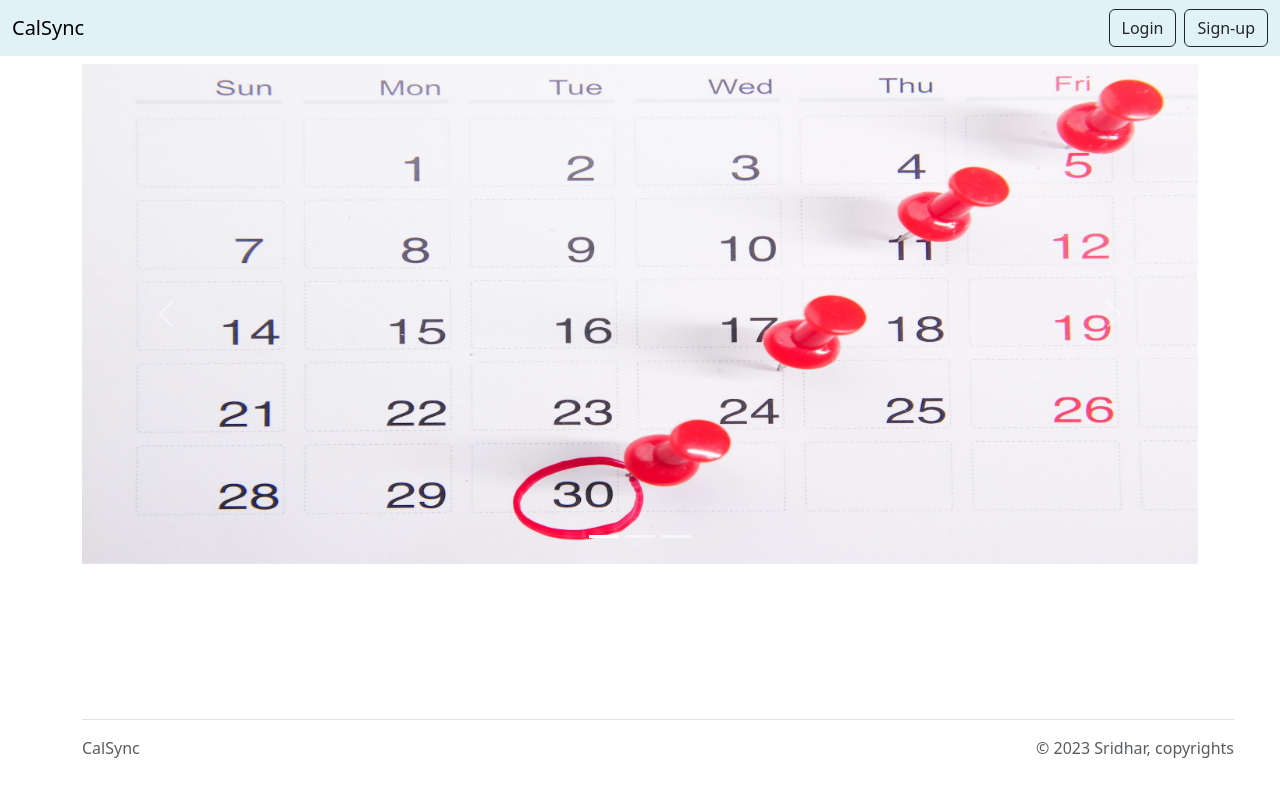
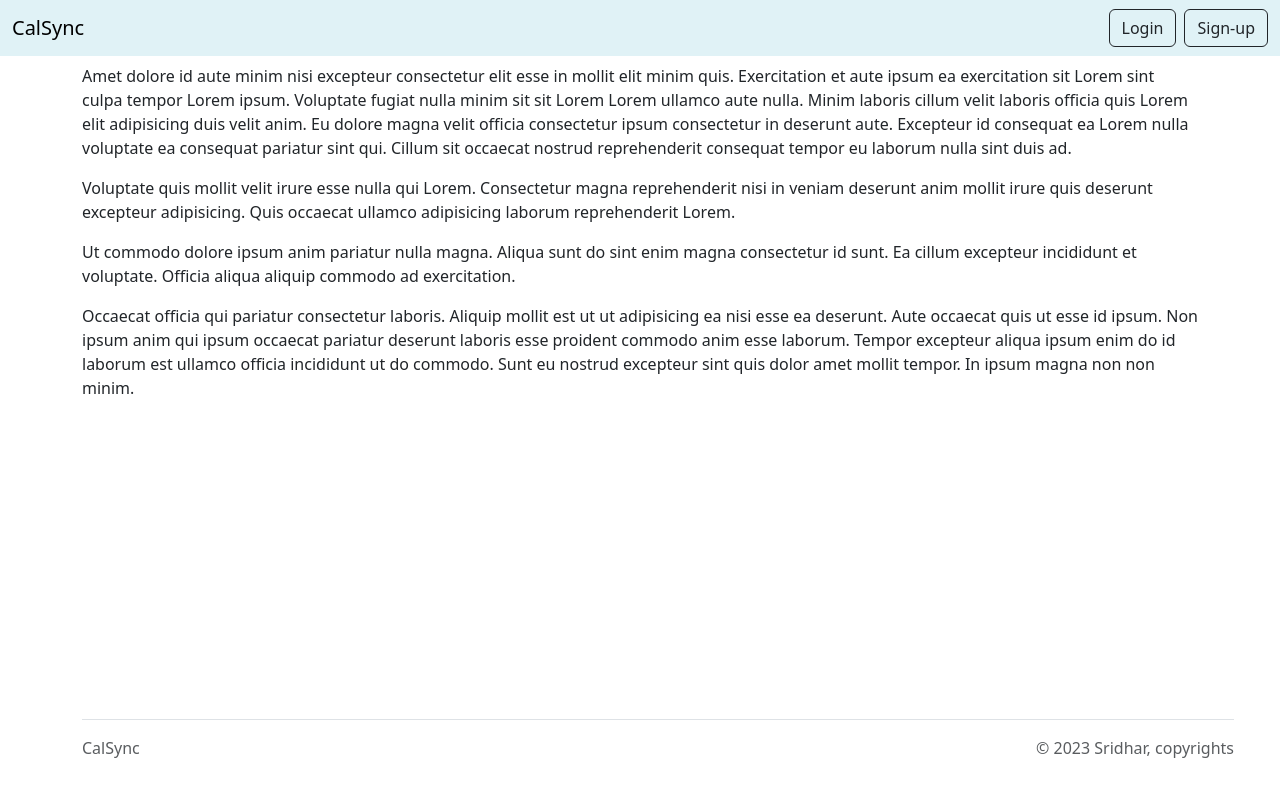
Before and after one commit to sridharrajaram/cronofy-calendar-sync-frontend-react, a React (Create React App) app: page / in a window 1280 px wide. Shown: the top 796 px of the page. Built offline with nearby package versions, Linux system fonts and the light colour scheme.

Commit message:
landingpage content change

```diff
--- a/src/components/LandingPageContent.js
+++ b/src/components/LandingPageContent.js
@@ -6,7 +6,7 @@ import laptops from '../assets/images/laptops.jpg';
 function LandingPageContent() {
     return (
         <div className="container mt-2">
-            <div id="carouselExampleIndicators" class="carousel slide" data-bs-ride="true">
+            {/* <div id="carouselExampleIndicators" class="carousel slide" data-bs-ride="true">
                 <div class="carousel-indicators">
                     <button type="button" data-bs-target="#carouselExampleIndicators" data-bs-slide-to="0" class="active" aria-current="true" aria-label="Slide 1"></button>
                     <button type="button" data-bs-target="#carouselExampleIndicators" data-bs-slide-to="1" aria-label="Slide 2"></button>
@@ -31,11 +31,20 @@ function LandingPageContent() {
                     <span class="carousel-control-next-icon" aria-hidden="true"></span>
                     <span class="visually-hidden">Next</span>
                 </button>
-            </div>
+            </div> */}
+                <p>
+                    Amet dolore id aute minim nisi excepteur consectetur elit esse in mollit elit minim quis. Exercitation et aute ipsum ea exercitation sit Lorem sint culpa tempor Lorem ipsum. Voluptate fugiat nulla minim sit sit Lorem Lorem ullamco aute nulla. Minim laboris cillum velit laboris officia quis Lorem elit adipisicing duis velit anim. Eu dolore magna velit officia consectetur ipsum consectetur in deserunt aute. Excepteur id consequat ea Lorem nulla voluptate ea consequat pariatur sint qui. Cillum sit occaecat nostrud reprehenderit consequat tempor eu laborum nulla sint duis ad.
+                </p>
+                <p>
+                    Voluptate quis mollit velit irure esse nulla qui Lorem. Consectetur magna reprehenderit nisi in veniam deserunt anim mollit irure quis deserunt excepteur adipisicing. Quis occaecat ullamco adipisicing laborum reprehenderit Lorem.
+                </p>
+                <p>
+                    Ut commodo dolore ipsum anim pariatur nulla magna. Aliqua sunt do sint enim magna consectetur id sunt. Ea cillum excepteur incididunt et voluptate. Officia aliqua aliquip commodo ad exercitation.
+                </p>
+                <p>
+                    Occaecat officia qui pariatur consectetur laboris. Aliquip mollit est ut ut adipisicing ea nisi esse ea deserunt. Aute occaecat quis ut esse id ipsum. Non ipsum anim qui ipsum occaecat pariatur deserunt laboris esse proident commodo anim esse laborum. Tempor excepteur aliqua ipsum enim do id laborum est ullamco officia incididunt ut do commodo. Sunt eu nostrud excepteur sint quis dolor amet mollit tempor. In ipsum magna non non minim.
+                </p>
         </div>
-        // <div className="container">
-        //     <img src={cycle} alt="food1"/>
-        // </div>
     )
 }
 
```
Also changed, not shown: src/assets/images/twogirls.jpg (deleted).
